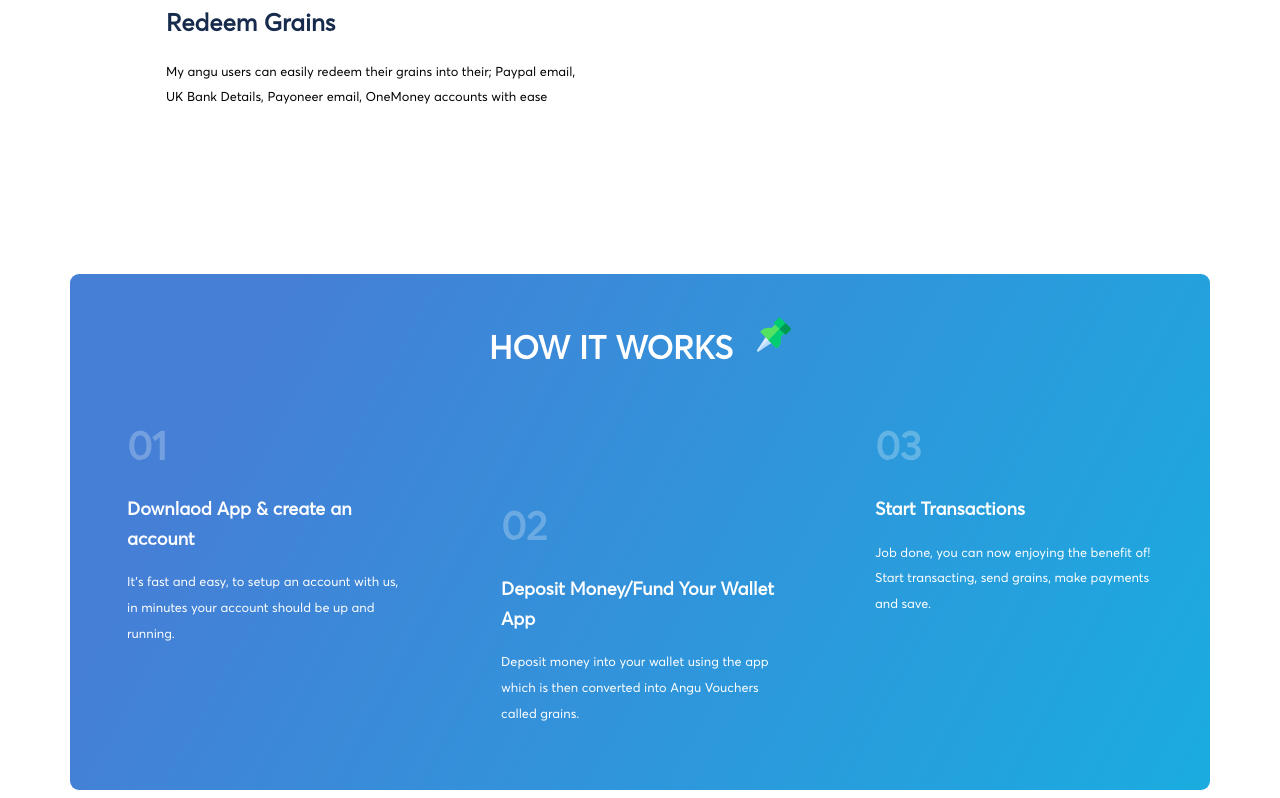
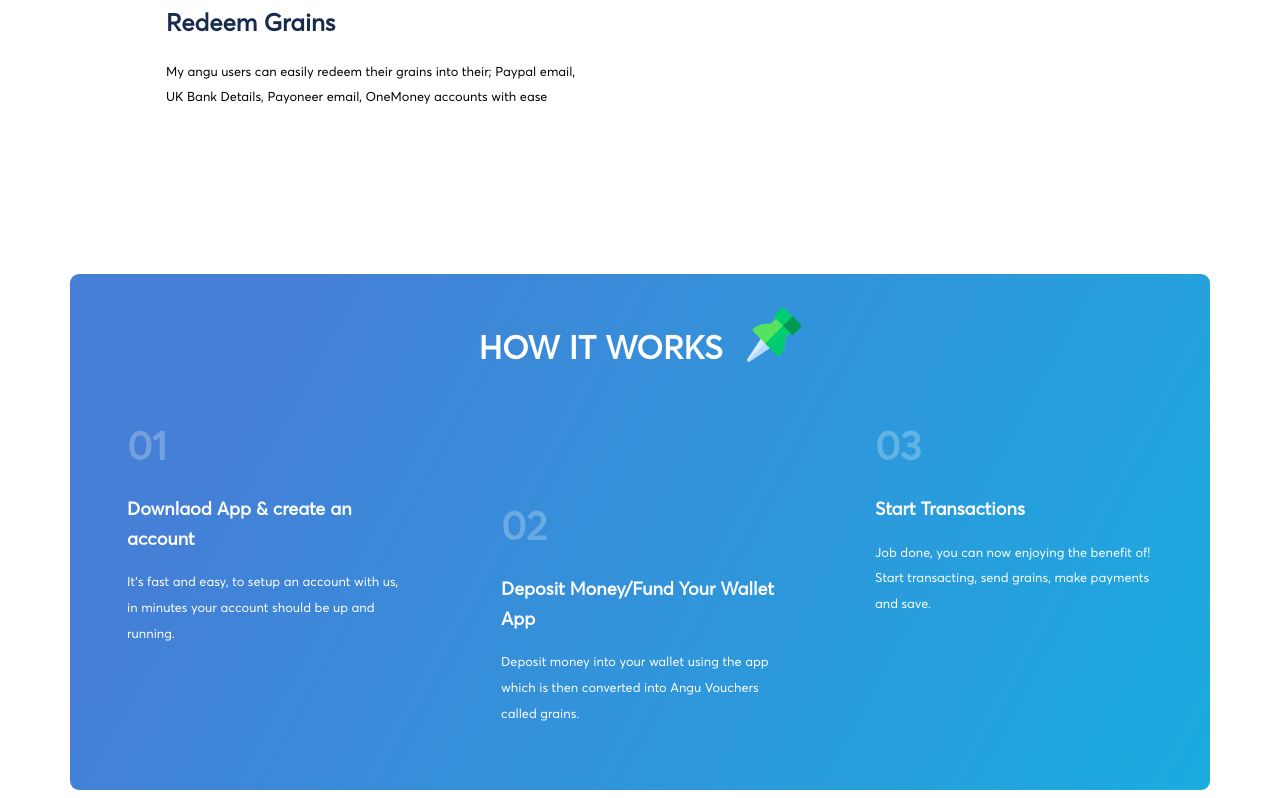
Before and after one commit to jimioniay/seamlessafrica, a React (Create React App) app: page / in a window 1280 px wide. Shown: the part 3341-4139 px from the top of the page. Built offline with nearby package versions, Linux system fonts and the light colour scheme.

Commit message:
initial commit

```diff
--- a/src/pages/home/works/works.css
+++ b/src/pages/home/works/works.css
@@ -4,7 +4,7 @@
   min-height: 530px;
 }
 .pushpin > svg {
-  width: 10%;
+  width: 16%;
   margin-bottom: 41px;
 }
 @media (min-width: 768px) {
```
